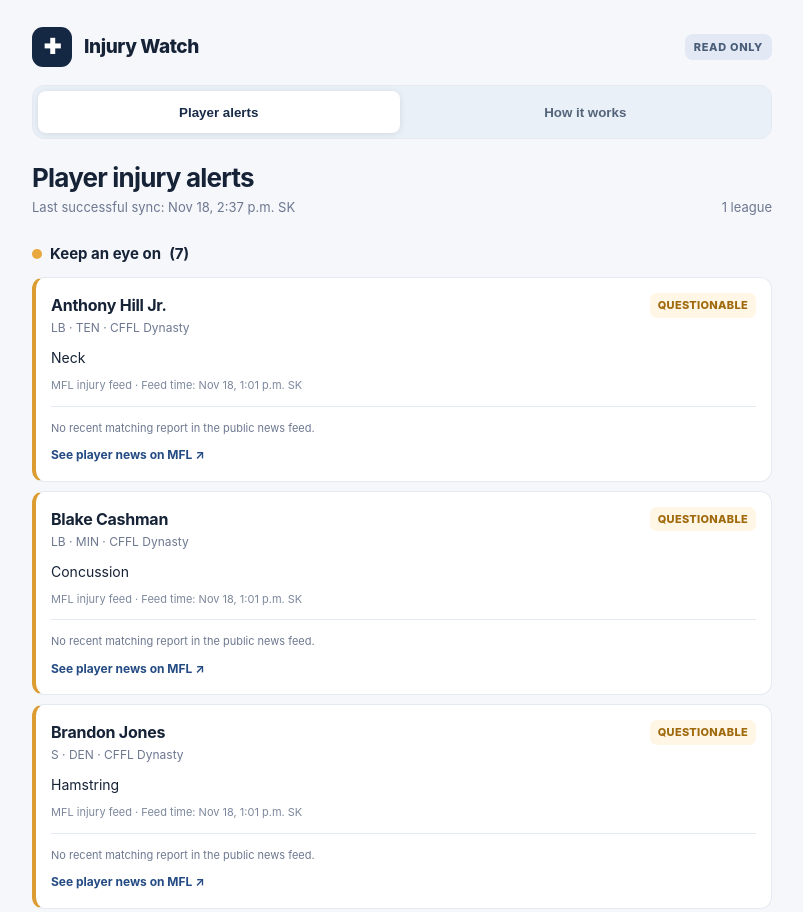
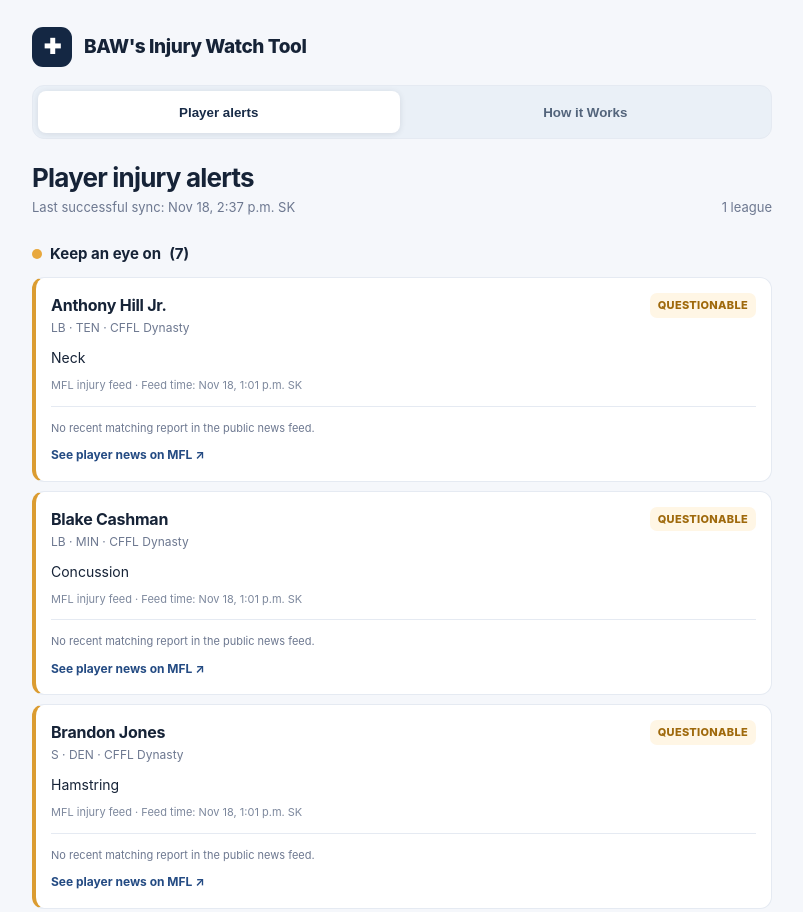
Before and after one commit to williamsbryce/fantasy-injury-watch, a plain HTML site: page site/index.html in a window 1280 px wide. Shown: the top 912 px of the page, without its empty margins (238-1041 px from the left). Drawn offline with Linux system fonts and the light colour scheme.

Commit message:
Simplify Injury Watch header and How it Works tab; remove status chip and preamble

```diff
--- a/site/index.html
+++ b/site/index.html
@@ -2,13 +2,12 @@
 <html lang="en">
 <head>
 <meta charset="utf-8"><meta name="viewport" content="width=device-width, initial-scale=1, viewport-fit=cover">
-<meta name="theme-color" content="#0f172a"><title>Injury Watch | Fantasy Football</title>
+<meta name="theme-color" content="#0f172a"><title>BAW's Injury Watch Tool</title>
 <style>
 :root{color-scheme:light;--bg:#f5f7fb;--ink:#162337;--muted:#6d7890;--stroke:#e5eaf2;--red:#c72839;--yellow:#9f690c;--blue:#244b83}
 *{box-sizing:border-box}body{margin:0;background:var(--bg);color:var(--ink);font:15px/1.5 -apple-system,BlinkMacSystemFont,"Segoe UI",sans-serif}
 main{max-width:780px;margin:auto;padding:27px 20px 70px}header{display:flex;align-items:center;justify-content:space-between;gap:12px;margin-bottom:25px}
 .logo{display:flex;align-items:center;gap:12px;font-size:19px;font-weight:780;letter-spacing:-.4px}.mark{background:#142743;border-radius:11px;color:white;width:40px;height:40px;display:grid;place-items:center;font-size:21px}
-.pill{font-size:11px;font-weight:800;letter-spacing:.7px;padding:5px 9px;border-radius:8px;background:#e2e9f4;color:#4a5d78}
 small,.meta{color:var(--muted)}.meta{font-size:13px}.top{display:flex;justify-content:space-between;gap:12px;align-items:end;margin-bottom:18px}
 h1{font-size:26px;letter-spacing:-.8px;line-height:1.2;margin:0 0 5px}h2{font-size:15px;margin:0 0 12px;display:flex;align-items:center;gap:8px}
 h2 .dot{width:10px;height:10px;border-radius:50%;background:#df4356}.watch .dot{background:#e8a83e}
@@ -29,10 +28,6 @@ footer{text-align:center;color:var(--muted);font-size:12px;padding-top:25px}.hid
 .tab{flex:1;margin:0;min-height:42px;padding:10px 13px;background:transparent;color:#53647b;font-weight:750;border-radius:8px}
 .tab:hover{background:#f7f9fd;color:var(--ink)}.tab[aria-selected="true"]{background:#fff;color:#182b47;box-shadow:0 1px 6px rgba(25,38,59,.11)}
 .tab:focus-visible{outline:3px solid #5988d2;outline-offset:2px}
-.guide-lede{font-size:14px;color:#5b677b;margin:8px 0 22px;max-width:640px}
-.guide-topline{display:flex;align-items:flex-start;justify-content:space-between;gap:12px}
-.guide-topline h1{margin:0}.guide-tag{background:#e7eef8;color:#315782;font-size:11px;font-weight:800;border-radius:8px;padding:5px 9px;white-space:nowrap}
-.guide-kicker{font-size:11px;font-weight:800;text-transform:uppercase;letter-spacing:1px;color:#69798f;margin-bottom:7px}
 .guide-card{background:#fff;border:1px solid var(--stroke);border-radius:15px;padding:20px;margin:15px 0;box-shadow:0 2px 10px rgba(20,31,49,.025)}
 .guide-card h2{font-size:18px;letter-spacing:-.35px;margin:0 0 7px;display:block}
 .guide-desc{color:#5d6980;font-size:13px;margin:0 0 16px}
@@ -57,13 +52,13 @@ footer{text-align:center;color:var(--muted);font-size:12px;padding-top:25px}.hid
 .guide-warning{background:#fff8eb;border:1px solid #efdfba;color:#74521c;padding:13px 15px;border-radius:11px;font-size:12px;margin:16px 0 0}
 .guide-footer{font-size:12px;color:var(--muted);margin:18px 0 0}
 .guide-footer a{color:var(--blue)}
-@media(max-width:520px){.tab{padding:10px 7px;font-size:13px}.guide-card{padding:16px}.schedule-row{grid-template-columns:1fr;gap:3px}.guide-split{grid-template-columns:1fr}.guide-topline{display:block}.guide-tag{display:inline-block;margin-top:9px}}
+@media(max-width:520px){.tab{padding:10px 7px;font-size:13px}.guide-card{padding:16px}.schedule-row{grid-template-columns:1fr;gap:3px}.guide-split{grid-template-columns:1fr}}
 </style>
 </head><body><main>
-<header><div class="logo"><div class="mark">✚</div><span>Injury Watch</span></div><span id="mode" class="pill">NOT CONNECTED</span></header>
+<header><div class="logo"><div class="mark">✚</div><span>BAW's Injury Watch Tool</span></div></header>
 <nav class="tabs" role="tablist" aria-label="Dashboard views">
   <button class="tab" type="button" role="tab" id="tab-injuries" aria-selected="true" aria-controls="injuriesTab" tabindex="0" data-tab="injuries">Player alerts</button>
-  <button class="tab" type="button" role="tab" id="tab-guide" aria-selected="false" aria-controls="guideTab" tabindex="-1" data-tab="guide">How it works</button>
+  <button class="tab" type="button" role="tab" id="tab-guide" aria-selected="false" aria-controls="guideTab" tabindex="-1" data-tab="guide">How it Works</button>
 </nav>
 <div id="injuriesTab" role="tabpanel" aria-labelledby="tab-injuries">
 <div id="loading" class="panel" role="status">Loading the latest injury report…</div>
@@ -77,8 +72,7 @@ footer{text-align:center;color:var(--muted);font-size:12px;padding-top:25px}.hid
 </div>
 </div>
 <section id="guideTab" role="tabpanel" aria-labelledby="tab-guide" class="hidden" tabindex="0">
-  <div class="guide-topline"><div><div class="guide-kicker">Operating guide · CFFL Dynasty</div><h1>How Injury Watch works</h1></div><span class="guide-tag">Saskatchewan time (UTC−6)</span></div>
-  <p class="guide-lede">What the dashboard checks, when email is sent, and how the separate automatic lineup guard chooses a replacement. These are <strong>configured schedules and rules</strong>, not a live guarantee that every check succeeded.</p>
+  <h1>How it Works</h1>
 
   <div class="guide-card">
     <div class="section-kicker"><span class="mini-dot"></span> Routine monitoring</div>
@@ -191,7 +185,7 @@ function render(doc){
  const oldFeed=feedTimes.some(x=>Date.now()-x>36*3600_000);
  const oldSync=!Number.isFinite(Date.parse(doc.synced_at))||Date.now()-Date.parse(doc.synced_at)>6*3600_000;
  $('stale').classList.toggle('hidden',!(oldSync||oldFeed));
- $('mode').textContent='READ ONLY';$('loading').classList.add('hidden');$('report').classList.remove('hidden');
+ $('loading').classList.add('hidden');$('report').classList.remove('hidden');
 }
 async function loadReport(){
  try{
@@ -200,7 +194,6 @@ async function loadReport(){
    const doc=await response.json();render(doc);
  }catch(e){
    $('loading').classList.add('hidden');$('errorPanel').classList.remove('hidden');
-   txt($('mode'),'DATA UNAVAILABLE');
    txt($('error'),e.message||'Unable to load report.');
  }
 }
```
